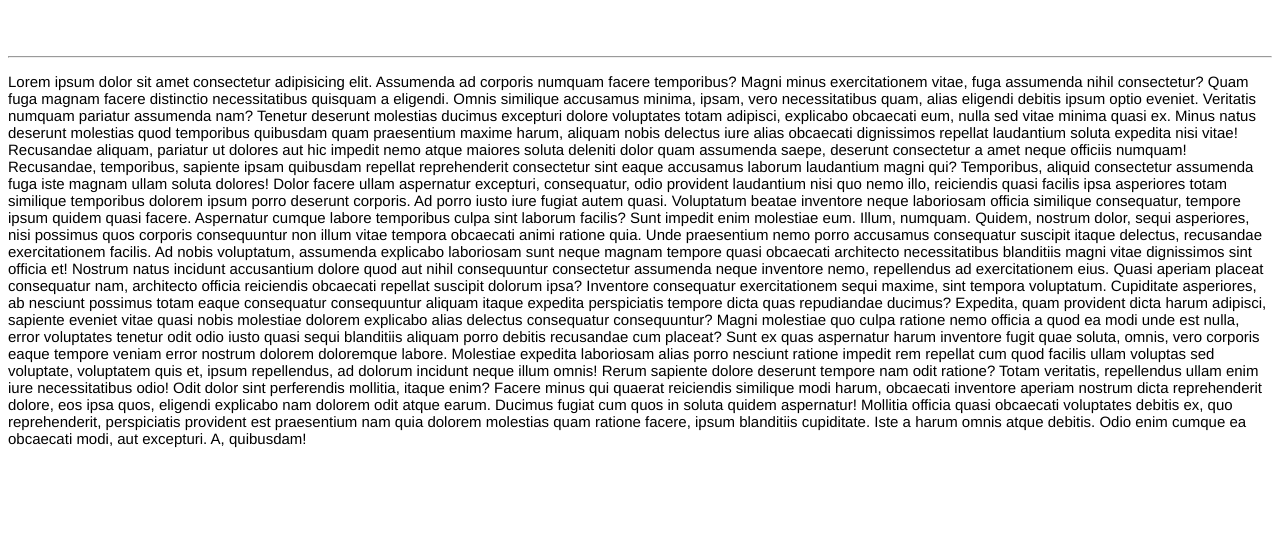
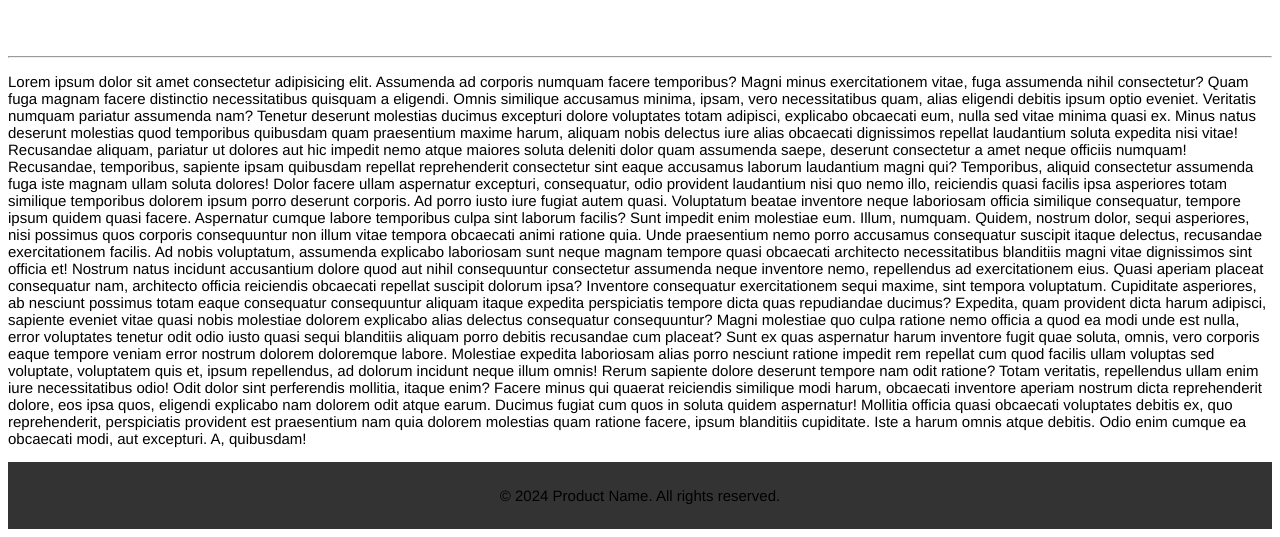
Before and after one commit to MoriumIslam/MIDTERM-MIS455, a plain HTML site: page index.html in a window 1280 px wide. Shown: the part 819-1356 px from the top of the page. Before the commit the page ends 1281 px from the top, so only its background shows below. Drawn offline with Linux system fonts and the light colour scheme.

Commit message:
meaningful comment

```diff
--- a/home.css
+++ b/home.css
@@ -35,3 +35,9 @@ h1{
   justify-content: center;
   width: 100%;     /* Ensures image maintains aspect ratio */
 }
+footer {
+    background-color: #333;
+    color: white;
+    text-align: center;
+    padding: 10px;
+}
--- a/index.css
+++ b/index.css
@@ -42,3 +42,9 @@ div p{
   font-size: 15px;
   color: black;
 }
+footer {
+    background-color: #333;
+    color: white;
+    text-align: center;
+    padding: 10px;
+}
--- a/index.html
+++ b/index.html
@@ -66,6 +66,9 @@
       quasi obcaecati voluptates debitis ex, quo reprehenderit, perspiciatis provident est praesentium nam quia
       dolorem molestias quam ratione facere, ipsum blanditiis cupiditate. Iste a harum omnis atque debitis. Odio enim
       cumque ea obcaecati modi, aut excepturi. A, quibusdam!</p>
+    <footer>
+      <p>&copy; 2024 Product Name. All rights reserved.</p>
+    </footer>
 
   </div>
 
--- a/products.css
+++ b/products.css
@@ -55,3 +55,9 @@ h1{
 .item ul li {
   margin: 5px 0;
 }
+footer {
+    background-color: #333;
+    color: white;
+    text-align: center;
+    padding: 10px;
+}
```
Also changed, not shown: Home.html (+5 -0 lines), contact.html (+2 -0 lines), products.html (+2 -0 lines).
